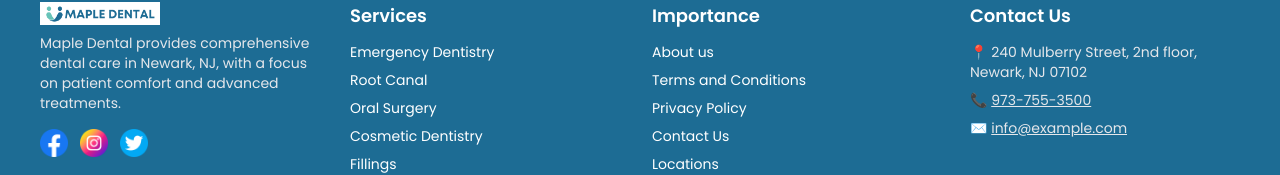
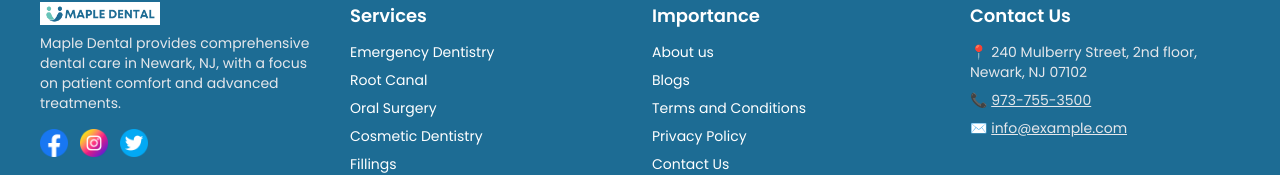
Before and after one commit to PRATIKBAHIKAR123/nova-dental, a Next.js app: page / in a window 1280 px wide. Shown: the part 5002-5177 px from the top of the page. Built offline with nearby package versions, Linux system fonts and the light colour scheme.

Commit message:
added blog

```diff
--- a/src/components/layouts/footer.tsx
+++ b/src/components/layouts/footer.tsx
@@ -48,6 +48,7 @@
             <h4 className="font-semibold mb-3 text-lg">Importance</h4>
             <ul className="space-y-2 text-sm">
               <li><Link href="/about-us" className="hover:underline">About us</Link></li>
+              <li><Link href="/blog" className="hover:underline">Blogs</Link></li>
               <li><Link href="/terms-and-conditions" className="hover:underline">Terms and Conditions</Link></li>
               <li><Link href="/privacy-policy" className="hover:underline">Privacy Policy</Link></li>
               {/* <li><Link href="/accessibility" className="hover:underline">Accessibility</Link></li> */}
```
